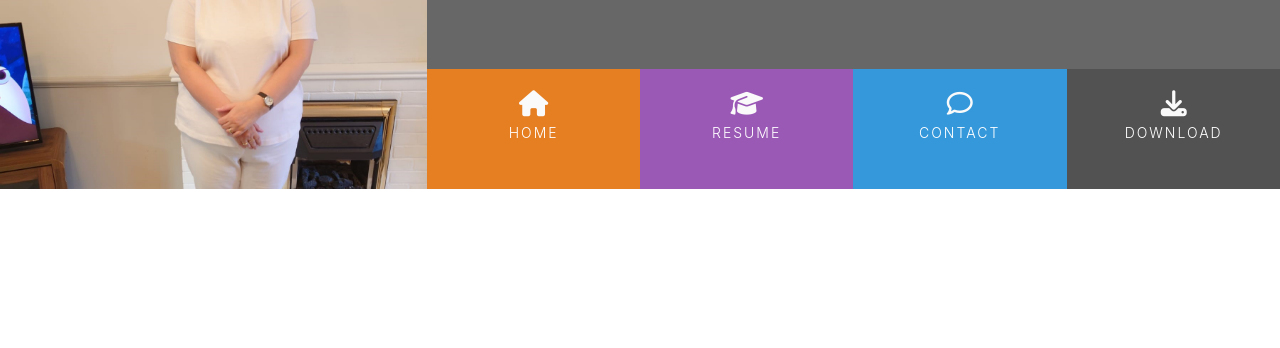
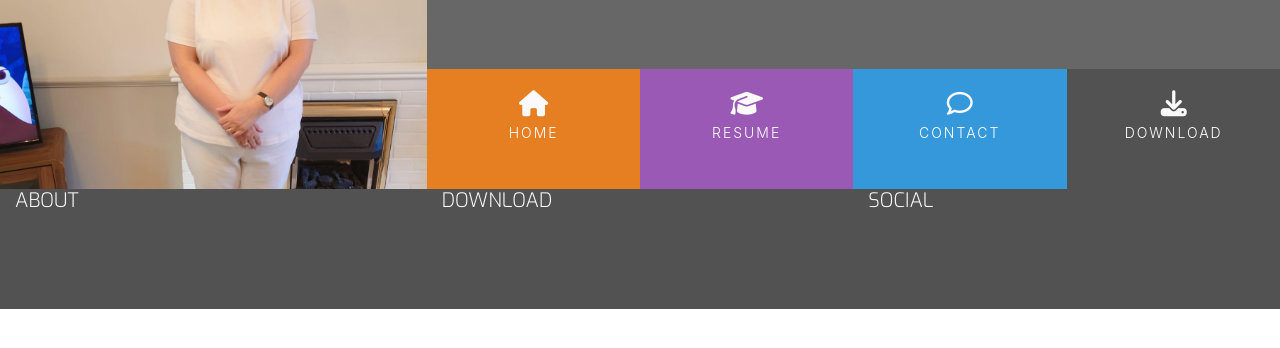
Before and after one commit to Mrst12/online-resume, a plain HTML site: page index.html in a window 1280 px wide. Shown: the part 180-528 px from the top of the page. Drawn offline with nearby package versions, Linux system fonts and the light colour scheme.

Commit message:
Add basic styling to footer

```diff
--- a/assets/css/style.css
+++ b/assets/css/style.css
@@ -20,6 +20,25 @@
 
 .ui-menu-color-download {
     background-color: #525252;
+}
+
+/* -------- Special paddings/margins/text ----------- */
+
+h1,
+h2,
+h3,
+h4 {
+    margin: 0;
+}
+
+.uppercase {
+    text-transform: uppercase;
+}
+
+.general-sub {
+    font-family: "Exo", sans-serif;
+    font-weight: 300;
+    color: #fafafa;
 }
 
 /* -------- Heading ----------- */
@@ -114,3 +133,12 @@ header {
     background: rgba(0, 0, 0, 0.2);
     height: 120px;
 }
+
+/* -------- Footer ----------- */
+
+footer {
+    background-color: #525252;
+    color: #fafafa;
+    min-height: 120px;
+    margin: 0;
+}
--- a/index.html
+++ b/index.html
@@ -52,8 +52,18 @@
     <section>
 
     </section>
-    <footer>
-
+    <footer class="container-fluid">
+        <div class="row">
+            <div class="col-sm-4">
+                <h5 class="uppercase general-sub">About</h5>
+            </div>
+            <div class="col-sm-4">
+                <h5 class="uppercase general-sub">Download</h5>
+            </div>
+            <div class="col-sm-4">
+                <h5 class="uppercase general-sub">Social</h5>
+            </div>
+        </div>
     </footer>
 
 
```
